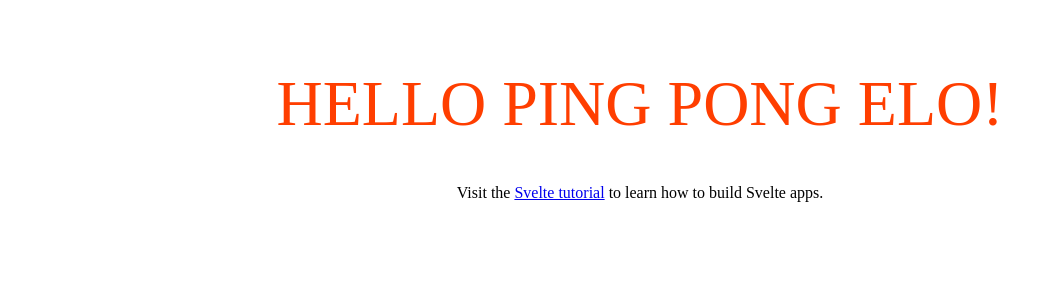
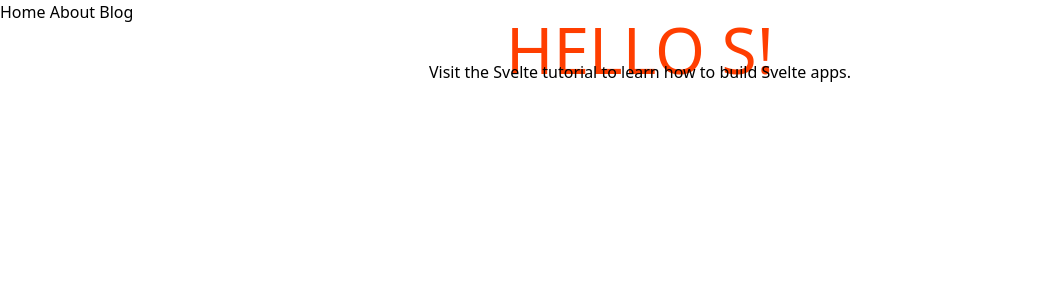
Before and after one commit to IngBombita/pinponelo, a Svelte app: page / in a window 1280 px wide. Shown: the top 300 px of the page, without its empty margins (0-1059 px from the left). Built offline with nearby package versions, Linux system fonts and the light colour scheme; the HTML template or start-up script is replaced by a standard one.

Commit message:
add tailwindcss

```diff
--- a/frontend/public/global.css
+++ /dev/null
@@ -1,63 +0,0 @@
-html, body {
-	position: relative;
-	width: 100%;
-	height: 100%;
-}
-
-body {
-	color: #333;
-	margin: 0;
-	padding: 8px;
-	box-sizing: border-box;
-	font-family: -apple-system, BlinkMacSystemFont, "Segoe UI", Roboto, Oxygen-Sans, Ubuntu, Cantarell, "Helvetica Neue", sans-serif;
-}
-
-a {
-	color: rgb(0,100,200);
-	text-decoration: none;
-}
-
-a:hover {
-	text-decoration: underline;
-}
-
-a:visited {
-	color: rgb(0,80,160);
-}
-
-label {
-	display: block;
-}
-
-input, button, select, textarea {
-	font-family: inherit;
-	font-size: inherit;
-	-webkit-padding: 0.4em 0;
-	padding: 0.4em;
-	margin: 0 0 0.5em 0;
-	box-sizing: border-box;
-	border: 1px solid #ccc;
-	border-radius: 2px;
-}
-
-input:disabled {
-	color: #ccc;
-}
-
-button {
-	color: #333;
-	background-color: #f4f4f4;
-	outline: none;
-}
-
-button:disabled {
-	color: #999;
-}
-
-button:not(:disabled):active {
-	background-color: #ddd;
-}
-
-button:focus {
-	border-color: #666;
-}
--- a/frontend/public/index.html
+++ b/frontend/public/index.html
@@ -7,12 +7,12 @@
 	<title>Svelte app</title>
 
 	<link rel='icon' type='image/png' href='/favicon.png'>
-	<link rel='stylesheet' href='/global.css'>
 	<link rel='stylesheet' href='/build/bundle.css'>
 
 	<script defer src='/build/bundle.js'></script>
 </head>
 
 <body>
+<div id="app"></div>
 </body>
 </html>
--- a/frontend/src/App.svelte
+++ b/frontend/src/App.svelte
@@ -1,30 +1,23 @@
 <script>
-	export let name;
+	import { Router, Link, Route } from "svelte-routing";
+	import Positions from "./pages/Positions.svelte";
+
+	export let url = "";
 </script>
 
-<main>
-	<h1>Hello {name}!</h1>
-	<p>Visit the <a href="https://svelte.dev/tutorial">Svelte tutorial</a> to learn how to build Svelte apps.</p>
-</main>
+<Router url="{url}">
+	<nav>
+		<Link to="/">Home</Link>
+		<Link to="about">About</Link>
+		<Link to="blog">Blog</Link>
+	</nav>
+	<div>
+		<Route path="/"><Positions /></Route>
+	</div>
+</Router>
 
-<style>
-	main {
-		text-align: center;
-		padding: 1em;
-		max-width: 240px;
-		margin: 0 auto;
-	}
-
-	h1 {
-		color: #ff3e00;
-		text-transform: uppercase;
-		font-size: 4em;
-		font-weight: 100;
-	}
-
-	@media (min-width: 640px) {
-		main {
-			max-width: none;
-		}
-	}
+<style global>
+	@tailwind base;
+	@tailwind components;
+	@tailwind utilities;
 </style>
--- a/frontend/src/main.js
+++ b/frontend/src/main.js
@@ -1,10 +1,5 @@
-import App from './App.svelte';
+import App from "./App.svelte";
 
 const app = new App({
-	target: document.body,
-	props: {
-		name: 'Ping Pong Elo'
-	}
+	target: document.getElementById("app"),
 });
-
-export default app;
--- /dev/null
+++ b/frontend/src/pages/Positions.svelte
@@ -0,0 +1,29 @@
+<script>
+</script>
+
+<main>
+    <h1 class="text-sm">Hello s!</h1>
+    <p>Visit the <a href="https://svelte.dev/tutorial">Svelte tutorial</a> to learn how to build Svelte apps.</p>
+</main>
+
+<style>
+    main {
+        text-align: center;
+        padding: 1em;
+        max-width: 240px;
+        margin: 0 auto;
+    }
+
+    h1 {
+        color: #ff3e00;
+        text-transform: uppercase;
+        font-size: 4em;
+        font-weight: 100;
+    }
+
+    @media (min-width: 640px) {
+        main {
+            max-width: none;
+        }
+    }
+</style>
--- a/rollup.config.js
+++ b/rollup.config.js
@@ -4,6 +4,7 @@
 import livereload from 'rollup-plugin-livereload';
 import { terser } from 'rollup-plugin-terser';
 import css from 'rollup-plugin-css-only';
+import sveltePreprocess from "svelte-preprocess";
 
 const production = !process.env.ROLLUP_WATCH;
 
@@ -41,7 +42,11 @@
 			compilerOptions: {
 				// enable run-time checks when not in production
 				dev: !production
-			}
+			},
+			preprocess: sveltePreprocess({
+				sourceMap: !production,
+				postcss: true,
+			}),
 		}),
 		// we'll extract any component CSS out into
 		// a separate file - better for performance
@@ -64,7 +69,7 @@
 
 		// Watch the `public` directory and refresh the
 		// browser on changes when not in production
-		!production && livereload('public'),
+		!production && livereload('frontend/public'),
 
 		// If we're building for production (npm run build
 		// instead of npm run dev), minify
--- /dev/null
+++ b/tailwind.config.js
@@ -0,0 +1,20 @@
+module.exports = {
+  purge: {
+    enabled: !process.env.ROLLUP_WATCH,
+    content: ['./frontend/public/index.html', './frontend/src/**/*.svelte'],
+    options: {
+      defaultExtractor: content => [
+        ...(content.match(/[^<>"'`\s]*[^<>"'`\s:]/g) || []),
+        ...(content.match(/(?<=class:)[^=>\/\s]*/g) || []),
+      ],
+    },
+  },
+  darkMode: false, // or 'media' or 'class'
+  theme: {
+    extend: {},
+  },
+  variants: {
+    extend: {},
+  },
+  plugins: [],
+}
```
Also changed, not shown: package.json (+8 -2 lines), 1 other file (tests, documents, lock files or other folders).
